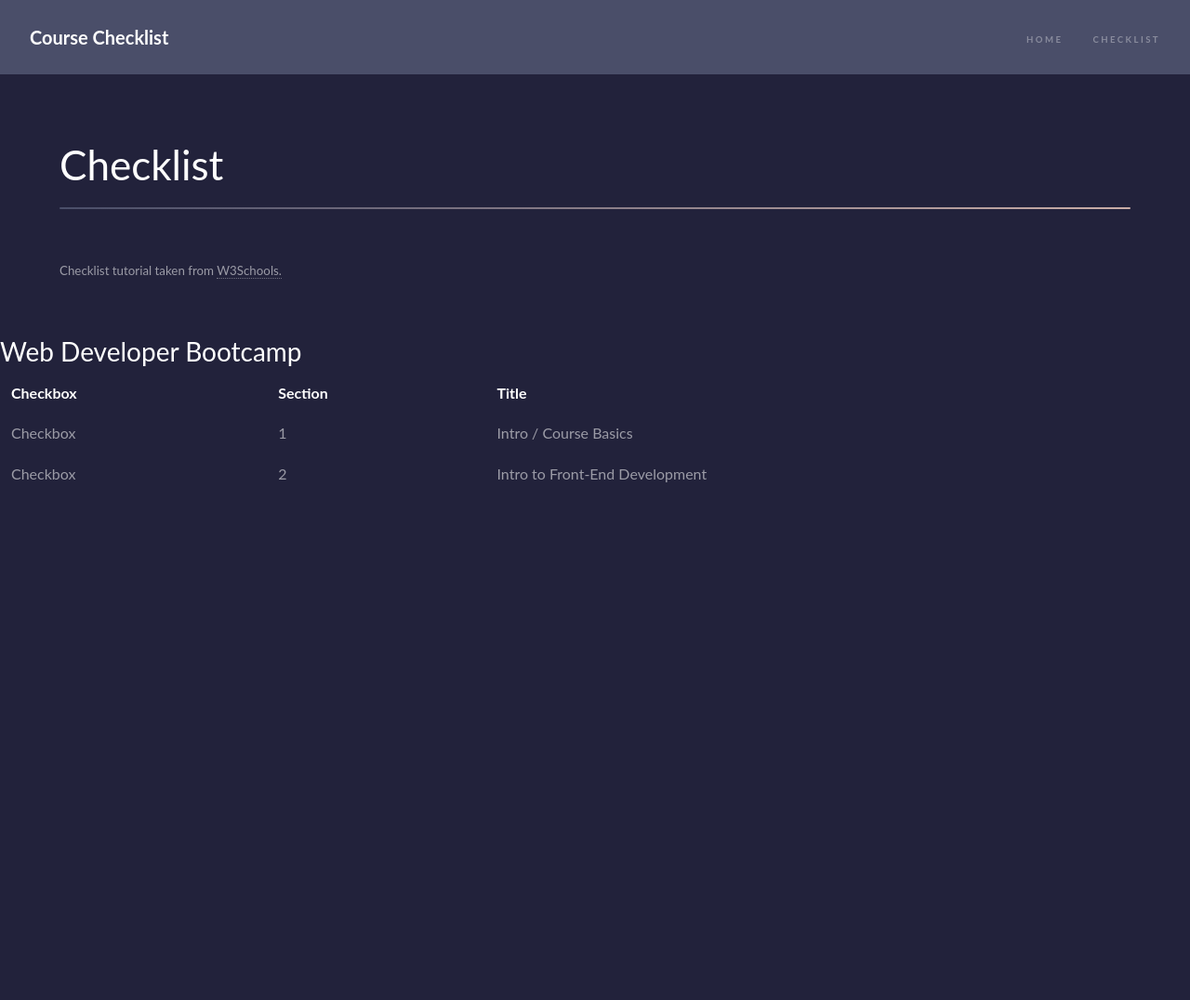
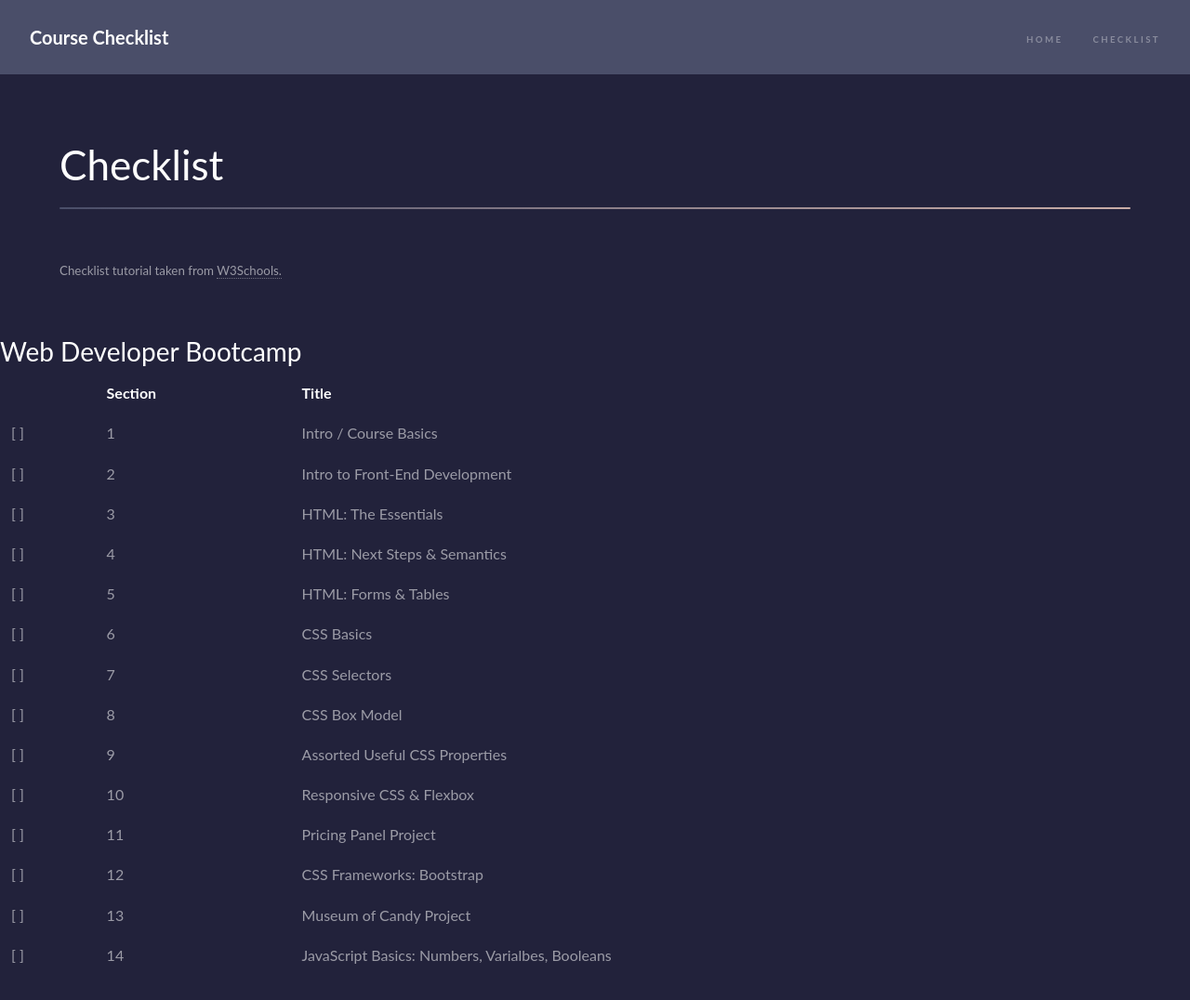
Before and after one commit to crystgoodwin/Bookmarks, a plain HTML site: page dist/checklist.html in a window 1280 px wide. Shown: the whole page at 93% size. Before the commit the page ends 800 px from the top, so only its background shows below. Drawn offline with Linux system fonts and the light colour scheme.

Commit message:
Updated checklist.html

```diff
--- a/dist/checklist.html
+++ b/dist/checklist.html
@@ -35,19 +35,79 @@
                <table class="alt">
                   <thead>
                      <tr>
-                        <th>Checkbox</th>
+                        <th></th>
                         <th>Section</th>
                         <th>Title</th>
                      </tr>
                      <tr>
-                        <td>Checkbox</td>
+                        <td>[ ]</td>
                         <td>1</td>
                         <td>Intro / Course Basics</td>
                      </tr>
                      <tr>
-                        <td>Checkbox</td>
+                        <td>[ ]</td>
                         <td>2</td>
                         <td>Intro to Front-End Development</td>
+                     </tr>
+                     <tr>
+                        <td>[ ]</td>
+                        <td>3</td>
+                        <td>HTML: The Essentials</td>
+                     </tr>
+                     <tr>
+                        <td>[ ]</td>
+                        <td>4</td>
+                        <td>HTML: Next Steps & Semantics</td>
+                     </tr>
+                     <tr>
+                        <td>[ ]</td>
+                        <td>5</td>
+                        <td>HTML: Forms &amp; Tables</td>
+                     </tr>
+                     <tr>
+                        <td>[ ]</td>
+                        <td>6</td>
+                        <td>CSS Basics</td>
+                     </tr>
+                     <tr>
+                        <td>[ ]</td>
+                        <td>7</td>
+                        <td>CSS Selectors</td>
+                     </tr>
+                     <tr>
+                        <td>[ ]</td>
+                        <td>8</td>
+                        <td>CSS Box Model</td>
+                     </tr>
+                     <tr>
+                        <td>[ ]</td>
+                        <td>9</td>
+                        <td>Assorted Useful CSS Properties</td>
+                     </tr>
+                     <tr>
+                        <td>[ ]</td>
+                        <td>10</td>
+                        <td>Responsive CSS &amp; Flexbox</td>
+                     </tr>
+                     <tr>
+                        <td>[ ]</td>
+                        <td>11</td>
+                        <td>Pricing Panel Project</td>
+                     </tr>
+                     <tr>
+                        <td>[ ]</td>
+                        <td>12</td>
+                        <td>CSS Frameworks: Bootstrap</td>
+                     </tr>
+                     <tr>
+                        <td>[ ]</td>
+                        <td>13</td>
+                        <td>Museum of Candy Project</td>
+                     </tr>
+                     <tr>
+                        <td>[ ]</td>
+                        <td>14</td>
+                        <td>JavaScript Basics: Numbers, Varialbes, Booleans</td>
                      </tr>
                   </thead>
                </table>
```
